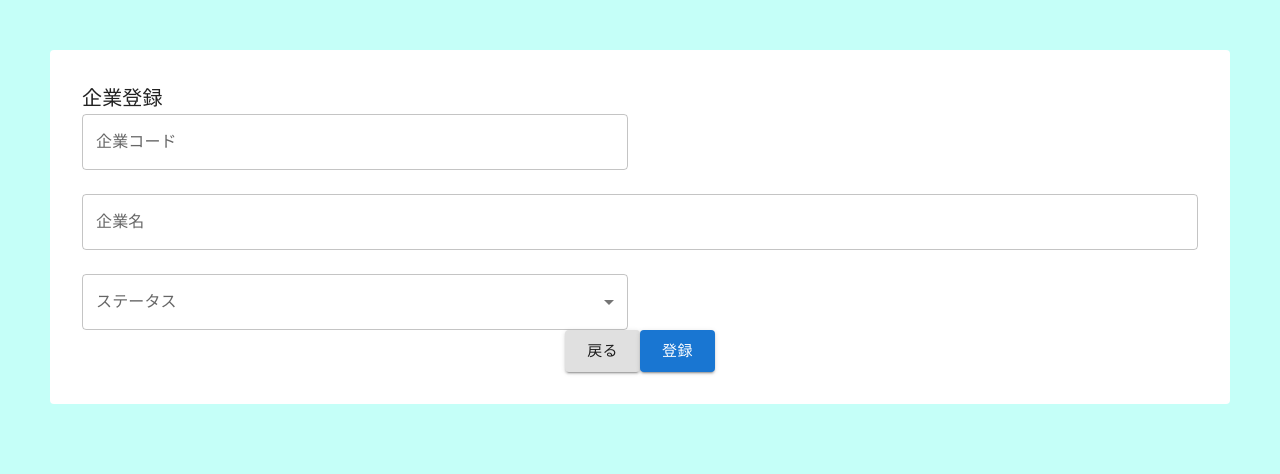
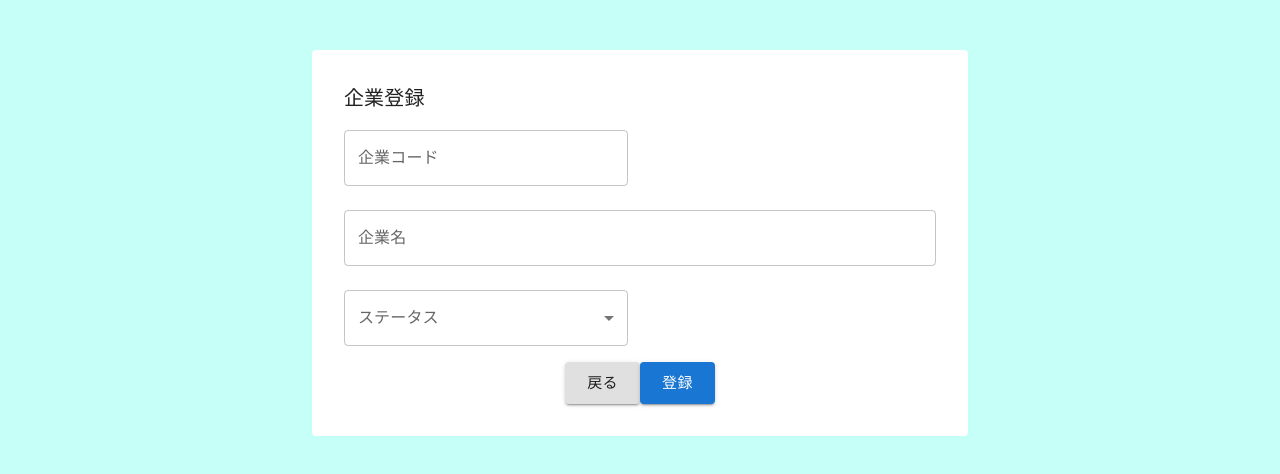
Before and after one commit to mrstnj/application_form_generator_app, a Next.js app in the folder project-frontend/: page /admin/companies/new in a window 1280 px wide. Shown: the top 474 px of the page. Built offline with nearby package versions, Linux system fonts and the light colour scheme.

Commit message:
clean: buttonコンポーネント化

```diff
--- a/project-frontend/src/app/globals.css
+++ b/project-frontend/src/app/globals.css
@@ -1,6 +1,6 @@
-@tailwind base;
-@tailwind components;
-@tailwind utilities;
+@import "tailwindcss/base";
+@import "tailwindcss/components";
+@import "tailwindcss/utilities";
 
 :root {
   --foreground-rgb: 0, 0, 0;
--- /dev/null
+++ b/project-frontend/src/components/button/BackButton.tsx
@@ -0,0 +1,20 @@
+import { Button } from "@mui/material"
+import { useRouter } from 'next/navigation'
+
+type Params = {
+  params: {
+    path: string;
+  }
+}
+
+const BackButton = ({ params }: Params) => {
+  const router = useRouter();
+
+  return (
+    <Button variant="contained" color="inherit" size="large" className="m-2" onClick={() => router.push(params.path)}>
+      戻る
+    </Button>
+  )
+}
+
+export default BackButton;
--- /dev/null
+++ b/project-frontend/src/components/button/DeleteButton.tsx
@@ -0,0 +1,25 @@
+import { Button } from "@mui/material"
+import DeleteForeverIcon from "@mui/icons-material/DeleteForever";
+
+type Params = {
+  params: {
+    onClick: (data: number) => void;
+    data: number;
+  }
+}
+
+const DeleteButton = ({ params }: Params) => {
+  return (
+    <Button
+      variant="contained"
+      color="error"
+      size="medium"
+      onClick={() => params.onClick(params.data)}
+      className="m-2"
+    >
+      <DeleteForeverIcon />
+    </Button>
+  )
+}
+
+export default DeleteButton;
--- /dev/null
+++ b/project-frontend/src/components/button/EditButton.tsx
@@ -0,0 +1,25 @@
+import { Button } from "@mui/material"
+import VisibilityIcon from "@mui/icons-material/Visibility";
+
+type Params = {
+  params: {
+    onClick: (data: number) => void;
+    data: number;
+  }
+}
+
+const EditButton = ({ params }: Params) => {
+  return (
+    <Button
+      variant="contained"
+      color="primary"
+      size="medium"
+      onClick={() => params.onClick(params.data)}
+      className="m-2"
+    >
+      <VisibilityIcon />
+    </Button>
+  )
+}
+
+export default EditButton;
--- /dev/null
+++ b/project-frontend/src/components/button/SubmitButton.tsx
@@ -0,0 +1,17 @@
+import { Button } from "@mui/material"
+
+type Params = {
+  params: {
+    action_letter: string;
+  }
+}
+
+const SubmitButton = ({ params }: Params) => {
+  return (
+    <Button variant="contained" color="primary" size="large" type="submit" className="m-2">
+      {params.action_letter}
+    </Button>
+  )
+}
+
+export default SubmitButton;
--- a/project-frontend/src/features/routes/companies/Form.tsx
+++ b/project-frontend/src/features/routes/companies/Form.tsx
@@ -1,7 +1,6 @@
 "use client";
 
 import {
-  Button,
   Typography,
   Paper,
   FormControl,
@@ -11,11 +10,12 @@ import {
   Grid,
   TextField,
 } from "@mui/material";
+import axios from "axios";
 import { useRouter } from 'next/navigation'
 import { useForm, Controller } from 'react-hook-form';
-
-import axios from "axios";
 import { useEffect, useState } from "react";
+import SubmitButton from "@/components/button/SubmitButton";
+import BackButton from "@/components/button/BackButton";
 
 type Company = {
   id: number;
@@ -123,12 +123,8 @@ const Form = ({ params }: Params) => {
             </Grid>
           </div>
           <div className="flex justify-center">
-            <Button variant="contained" color="inherit" size="large" className="m-1" onClick={() => router.push('/admin/companies')}>
-              戻る
-            </Button>
-            <Button variant="contained" color="primary" size="large" type="submit" className="m-1">
-              {action}
-            </Button>
+            <BackButton params={{path: '/admin/companies'}}/>
+            <SubmitButton params={{action_letter: action}}/>
           </div>
         </form>
       </Paper>
--- a/project-frontend/src/features/routes/companies/Index.tsx
+++ b/project-frontend/src/features/routes/companies/Index.tsx
@@ -7,7 +7,6 @@ import {
   TableRow,
   TableCell,
   TableBody,
-  Button,
   Typography,
   Paper,
   FormControl,
@@ -17,13 +16,13 @@ import {
   Grid,
   TextField,
 } from "@mui/material";
+import axios from "axios";
 import { useRouter } from 'next/navigation'
-import VisibilityIcon from "@mui/icons-material/Visibility";
-import DeleteForeverIcon from "@mui/icons-material/DeleteForever";
 import { useForm, Controller } from 'react-hook-form';
-
-import axios from "axios";
 import { useEffect, useState } from "react";
+import SubmitButton from "@/components/button/SubmitButton";
+import EditButton from "@/components/button/EditButton";
+import DeleteButton from "@/components/button/DeleteButton";
 
 type Company = {
   id: number;
@@ -114,9 +113,7 @@ const Index = () => {
             </Grid>
           </div>
           <div className="flex justify-center">
-            <Button variant="contained" color="primary" size="large" type="submit">
-              検索
-            </Button>
+            <SubmitButton params={{action_letter: '検索'}}/>
           </div>
         </form>
       </Paper>
@@ -142,24 +139,8 @@ const Index = () => {
                     <TableCell>{company.name}</TableCell>
                     <TableCell>{company.status == "activate" ? '有効' : '無効'}</TableCell>
                     <TableCell>
-                      <Button
-                        variant="contained"
-                        color="primary"
-                        size="medium"
-                        onClick={() => handleShowDetails(company.id)}
-                        className="m-2"
-                      >
-                        <VisibilityIcon />
-                      </Button>
-                      <Button
-                        variant="contained"
-                        color="error"
-                        size="medium"
-                        onClick={() => deleteCompany(company.id)}
-                        className="m-2"
-                      >
-                        <DeleteForeverIcon />
-                      </Button>
+                      <EditButton params={{onClick: handleShowDetails, data: company.id}} />
+                      <DeleteButton params={{onClick: deleteCompany, data: company.id}} />
                     </TableCell>
                   </TableRow>
                 );
--- a/project-frontend/tailwind.config.ts
+++ b/project-frontend/tailwind.config.ts
@@ -5,6 +5,7 @@ const config: Config = {
     "./src/pages/**/*.{js,ts,jsx,tsx,mdx}",
     "./src/components/**/*.{js,ts,jsx,tsx,mdx}",
     "./src/app/**/*.{js,ts,jsx,tsx,mdx}",
+    "./src/features/**/*.{js,ts,jsx,tsx,mdx}",
   ],
   theme: {
     extend: {
```
